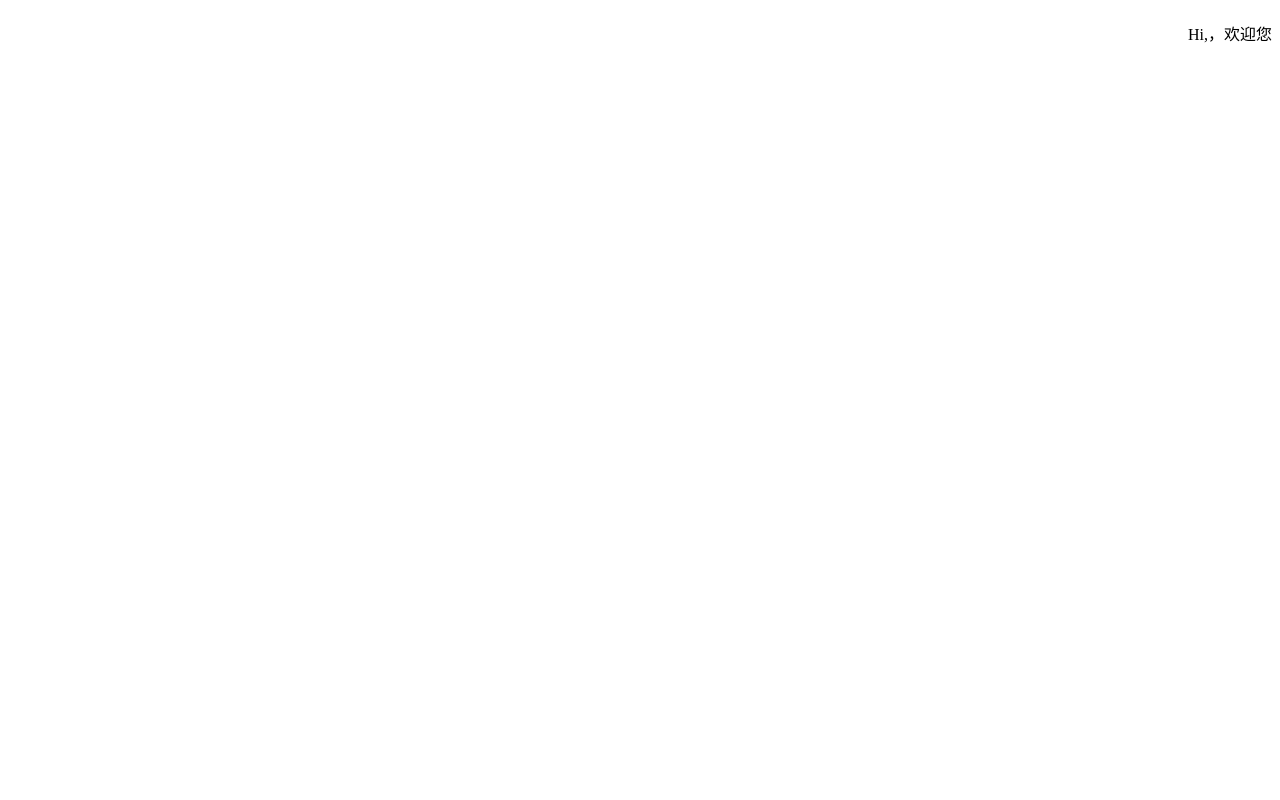
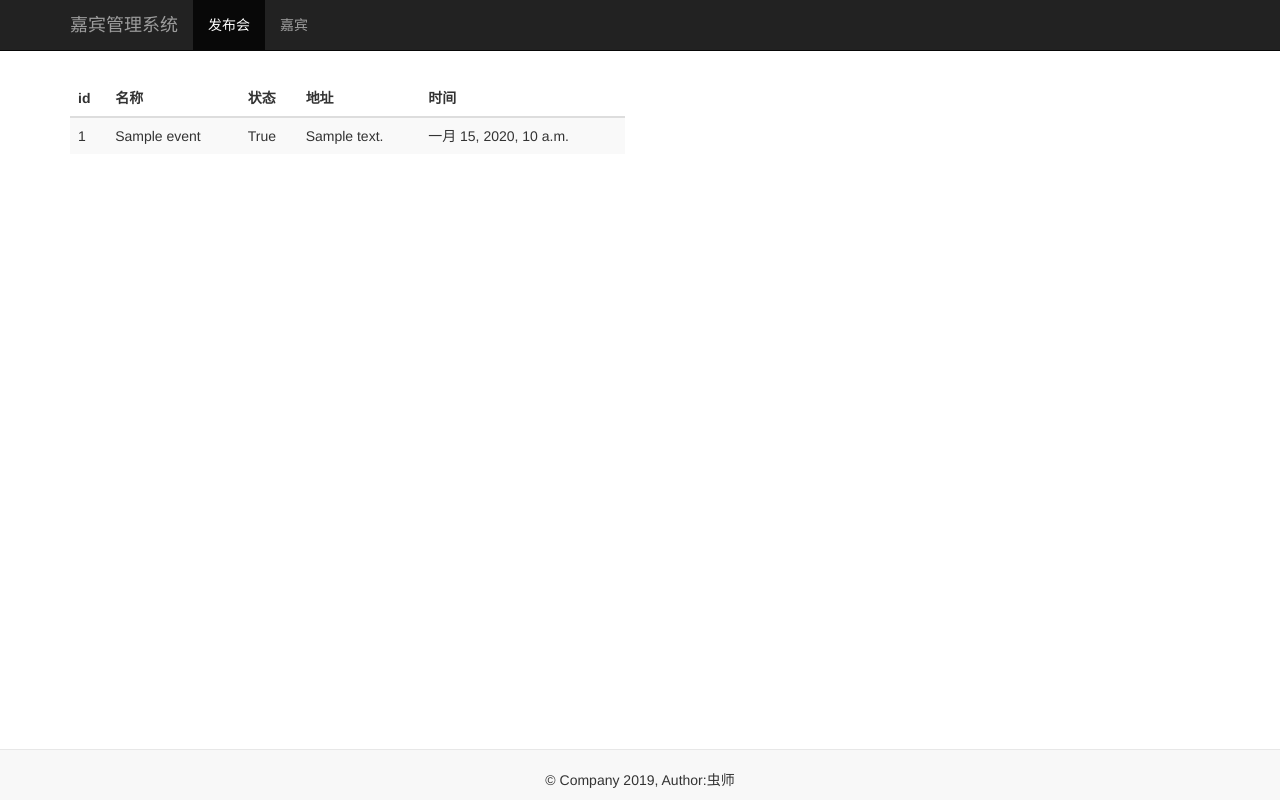
Before and after one commit to liuchangfu/django_guest, a Django app: page /event_manage/ in a window 1280 px wide. Before the commit the page is almost empty. Run offline with Django 3.2, Linux system fonts and the light colour scheme; a user stored in the database is signed in; tables that the repository leaves empty hold one stand-in row (values such as "Sample post"); some libraries are stand-ins or nearby versions.

Commit message:
增加发布会列表

```diff
--- a/sign/templates/base.html
+++ b/sign/templates/base.html
@@ -9,6 +9,7 @@
     <title>{% block title %}{% endblock %}</title>
     <!-- Bootstrap -->
     <link href="{% static 'bootstrap-3.3.7/css/bootstrap.min.css' %}" rel="stylesheet">
+    {% block css %}{% endblock %}
     <!-- HTML5 shim 和 Respond.js 是为了让 IE8 支持 HTML5 元素和媒体查询（media queries）功能 -->
     <!-- 警告：通过 file:// 协议（就是直接将 html 页面拖拽到浏览器中）访问页面时 Respond.js 不起作用 -->
     <!--[if lt IE 9]>
@@ -17,13 +18,14 @@
     <![endif]-->
 </head>
 <body>
-{% block content %}
 
-{% endblock %}
-
-{% block javascript %}
-
-{% endblock %}
+{% block content %}{% endblock %}
+<nav class="navbar navbar-default navbar-fixed-bottom">
+    <div>
+        <p style="text-align: center;margin-top: 20px">&copy; Company 2019, Author:虫师</p>
+    </div>
+</nav>
+{% block javascript %}{% endblock %}
 <script src="{% static 'jquery-3.4.1.min.js' %}"></script>
 <script src="{% static 'bootstrap-3.3.7/js/bootstrap.min.js' %}"></script>
 </body>
--- a/sign/templates/event_manage.html
+++ b/sign/templates/event_manage.html
@@ -1,13 +1,62 @@
-<!DOCTYPE html>
-<html lang="en">
-<head>
-    <meta charset="UTF-8">
-    <title>登录</title>
-</head>
-<body>
-<div style="float:right">
-    Hi,{{ username }}，欢迎您
-</div>
-<h1>{{ msg }}</h1>
-</body>
-</html>
+{% extends 'base.html' %}
+{% block title %}Events manager{% endblock %}
+
+{% block content %}
+    <nav class="navbar navbar-inverse navbar-fixed-top">
+        <div class="container">
+            <!-- Brand and toggle get grouped for better mobile display -->
+            <div class="navbar-header">
+                <button type="button" class="navbar-toggle collapsed" data-toggle="collapse"
+                        data-target="#bs-example-navbar-collapse-1" aria-expanded="false">
+                    <span class="sr-only">Toggle navigation</span>
+                    <span class="icon-bar"></span>
+                    <span class="icon-bar"></span>
+                    <span class="icon-bar"></span>
+                </button>
+                <a class="navbar-brand" href="/event_manage/">嘉宾管理系统</a>
+            </div>
+
+            <!-- Collect the nav links, forms, and other content for toggling -->
+            <div class="collapse navbar-collapse" id="navbar">
+                <ul class="nav navbar-nav">
+                    <li class="active"><a href="#">发布会</a></li>
+                    <li><a href="#">嘉宾</a></li>
+                </ul>
+
+                <ul class="nav navbar-nav navbar-right">
+                    <li><a href="#">{{ username }}</a></li>
+                </ul>
+            </div><!-- /.navbar-collapse -->
+        </div><!-- /.container-fluid -->
+    </nav>
+
+    {#    发布会列表#}
+    <div class="container">
+        <div class="row" style="padding-top: 80px">
+            <div class="col-md-6">
+                <table class="table table-striped">
+                    <thead>
+                    <tr>
+                        <th>id</th>
+                        <th>名称</th>
+                        <th>状态</th>
+                        <th>地址</th>
+                        <th>时间</th>
+                    </tr>
+                    </thead>
+                    <tbody>
+                    {% for event in events %}
+                        <tr>
+                            <td>{{ event.id }}</td>
+                            <td>{{ event.name }}</td>
+                            <td>{{ event.status }}</td>
+                            <td>{{ event.address }}</td>
+                            <td>{{ event.create_time }}</td>
+                        </tr>
+                    {% endfor %}
+                    </tbody>
+                </table>
+            </div>
+        </div>
+    </div>
+{% endblock %}
--- a/sign/templates/index.html
+++ b/sign/templates/index.html
@@ -36,7 +36,7 @@
         </div>
     </form>
 
-    <div class="alert alert-warning">
+    <div class="alert alert-warning" style="background-color:transparent;border: 0 solid;text-align: center">
         <p>{{ msg }}</p>
     </div>
 </div>
--- a/sign/views.py
+++ b/sign/views.py
@@ -1,6 +1,7 @@
 from django.shortcuts import render
 from django.contrib import auth
 from django.contrib.auth.decorators import login_required
+from sign.models import Event,Guest
 
 
 # Create your views here.
@@ -26,7 +27,7 @@ def login(request):
                 # 将session 信息记录到浏览器
                 request.session['username'] = username
                 msg = '登录成功！！'
-                return render(request, 'login.html', locals())
+                return render(request, 'event_manage.html', locals())
             else:
                 msg = '用户名或密码错误！！'
                 return render(request, 'index.html', locals())
@@ -36,5 +37,6 @@ def login(request):
 
 @login_required
 def event_manage(request):
+    events = Event.objects.all()
     username = request.session.get('username', '')
     return render(request, 'event_manage.html', locals())
```
